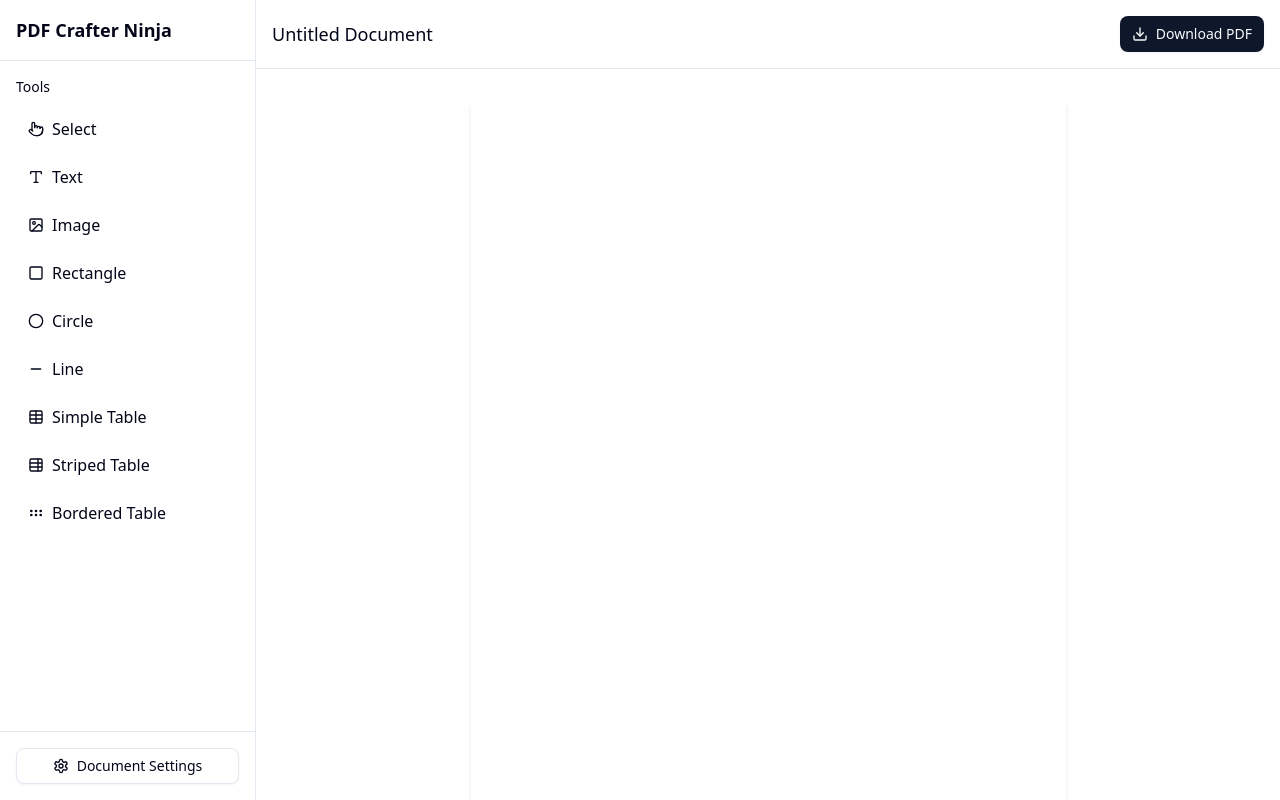
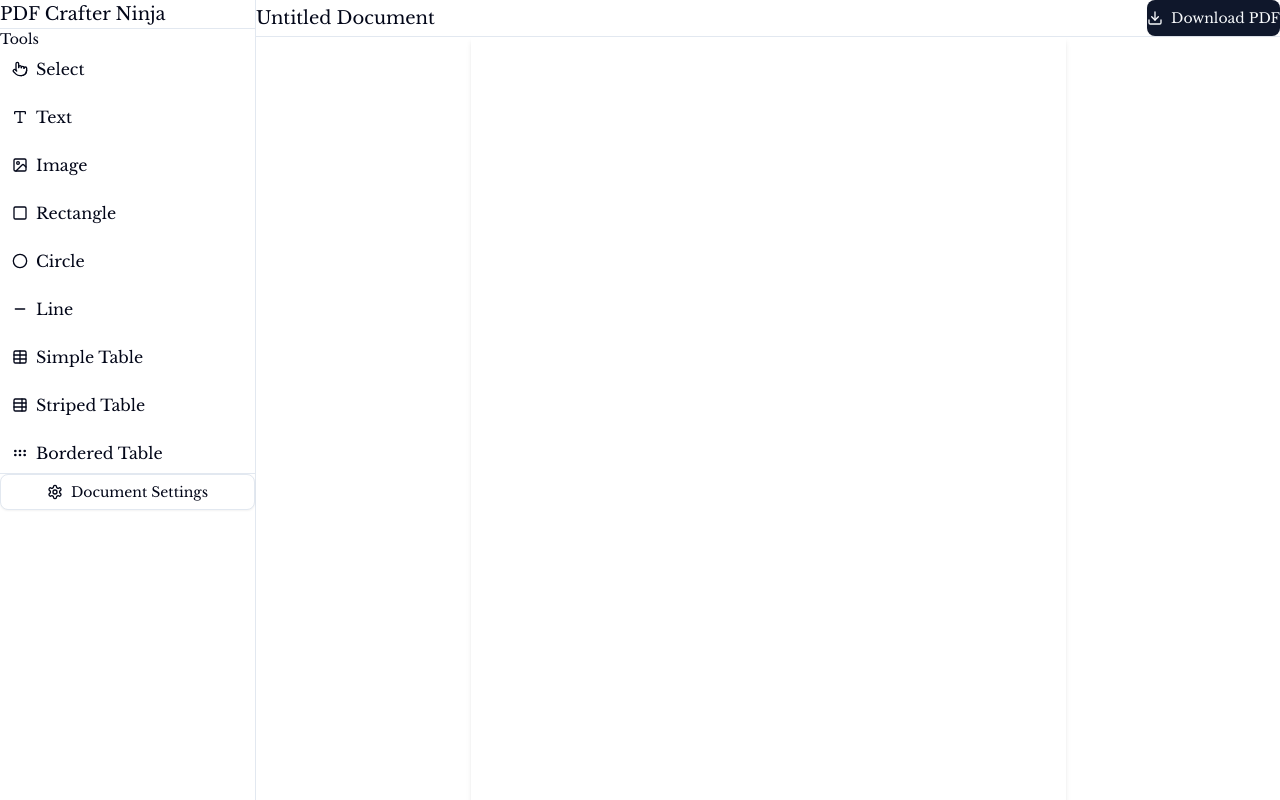
Before and after one commit to peterdinis/PDF-Crafter, a Next.js app: page / in a window 1280 px wide. Built offline with nearby package versions, Linux system fonts and the light colour scheme.

Commit message:
infra: Add custom font

```diff
--- a/app/globals.css
+++ b/app/globals.css
@@ -1,3 +1,4 @@
+@import url('https://fonts.googleapis.com/css2?family=Libre+Baskerville:ital,wght@0,400;0,700;1,400&display=swap');
 @import "tailwindcss";
 @import "tw-animate-css";
 
@@ -122,6 +123,15 @@
 	}
 }
 
+* {
+	font-family: "Libre Baskerville", serif;
+	font-weight: 400;
+	font-style: normal;
+	margin: 0;
+	padding: 0;
+	box-sizing: border-box;
+}
+
 .pdf-page {
 	box-shadow: 0 4px 6px -1px rgba(0, 0, 0, 0.1), 0 2px 4px -1px
 		rgba(0, 0, 0, 0.06);
```
